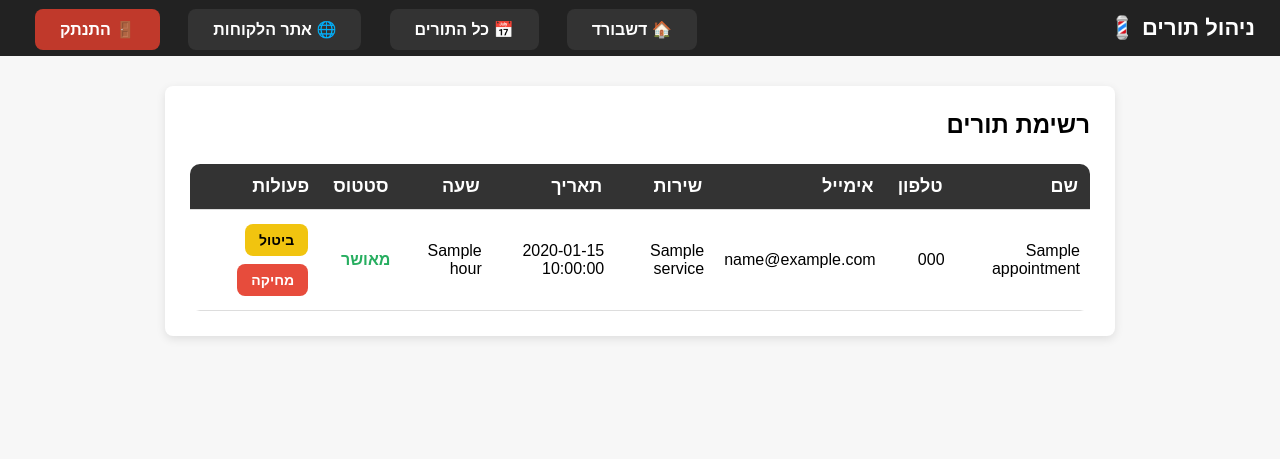
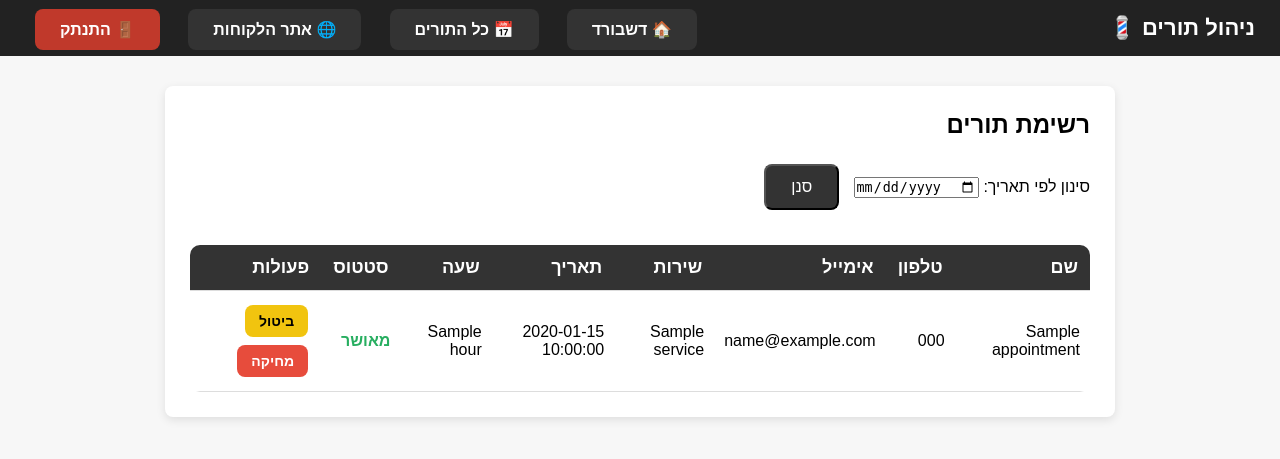
Before and after one commit to maronhawa1/barbershop, a Flask app: page /admin/appointments in a window 1280 px wide. Shown: the top 459 px of the page. Run offline with Flask 3, Linux system fonts and the light colour scheme; the visitor is signed in with stand-in values (Sample User, id 1); a database or web service that is not in the repository returns one stand-in record (values such as "Sample title").

Commit message:
Implement date filtering in admin appointments
Added date filter form for appointments.

```diff
--- a/templates/admin_appointments.html
+++ b/templates/admin_appointments.html
@@ -7,6 +7,7 @@
   </head>
 
   <body>
+    <!-- כותרת עליונה -->
     <div class="admin-header">
       <div class="header-left">
         ניהול תורים 💈
@@ -21,6 +22,24 @@
 
     <div class="container">
       <h2 style="margin-top:0;margin-bottom:15px;">רשימת תורים</h2>
+
+      <!-- סינון לפי תאריך -->
+      <form method="GET" class="filter-bar">
+        <label for="date-filter">סינון לפי תאריך:</label>
+        <input
+          type="date"
+          id="date-filter"
+          name="date"
+          value="{{ selected_date or '' }}"
+        />
+        <button type="submit" class="dash-btn">סנן</button>
+
+        {% if selected_date %}
+        <a href="/admin/appointments" class="dash-btn">
+          ✨ הצג את כל התאריכים
+        </a>
+        {% endif %}
+      </form>
 
       <table class="admin-table">
         <thead>
```
